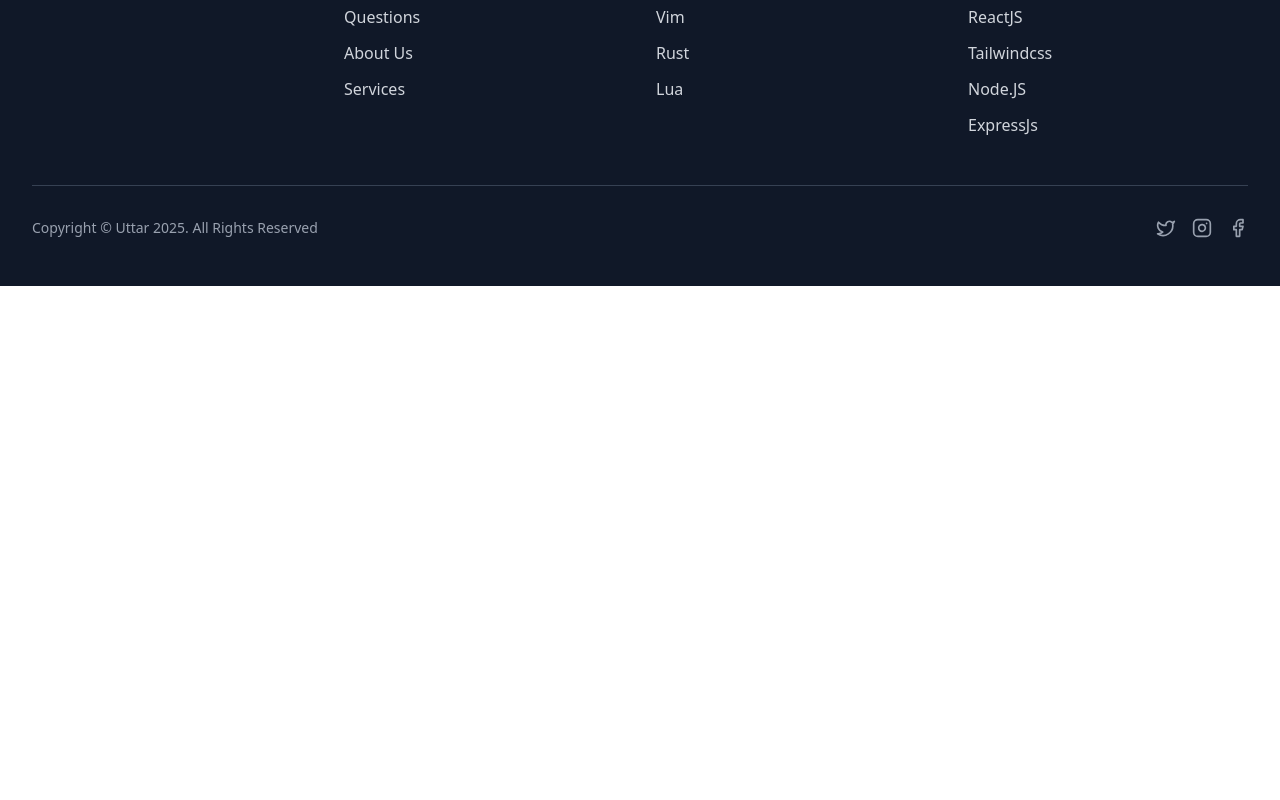
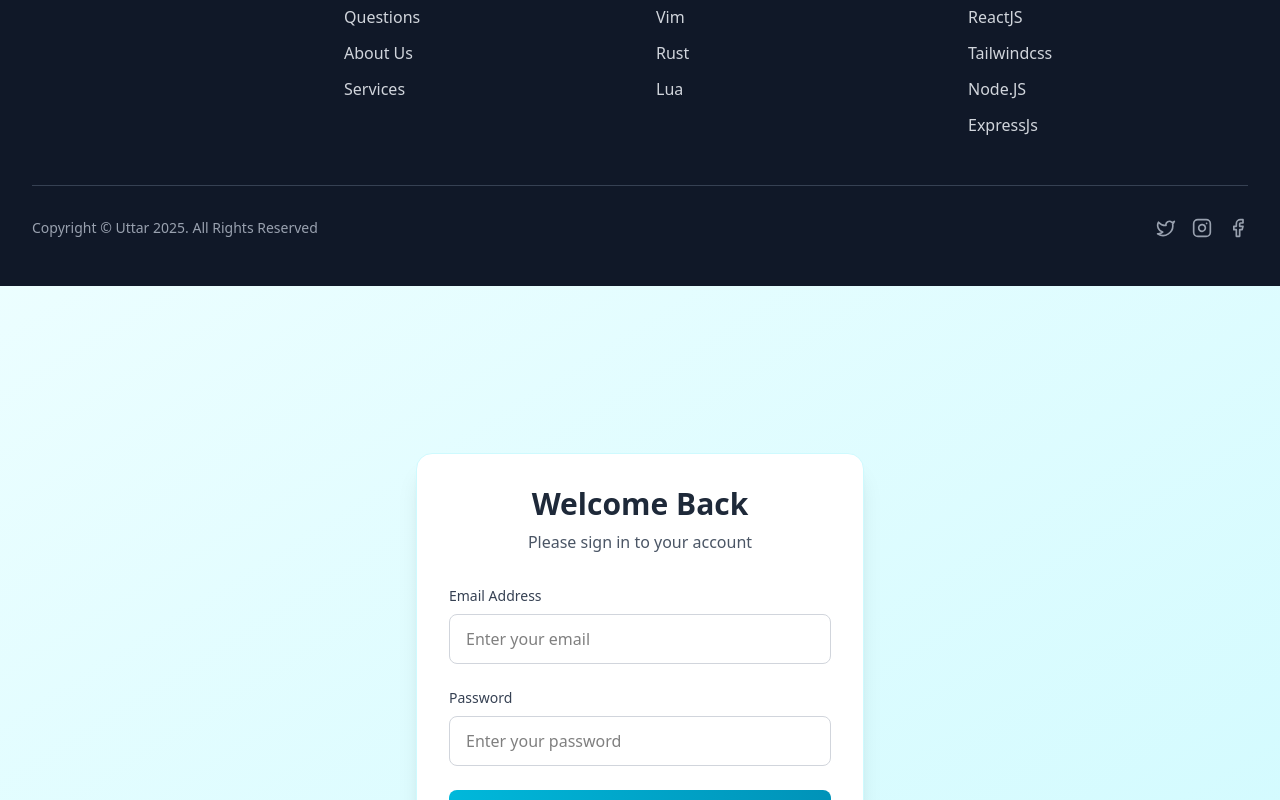
Before and after one commit to SarunMr/Uttar, a React (Vite) app in the folder frontend/: page / in a window 1280 px wide. Shown: the part 2000-2800 px from the top of the page. Before the commit the page ends 2286 px from the top, so only its background shows below. Built offline with nearby package versions, Linux system fonts and the light colour scheme.

Commit message:
login and register

```diff
--- a/frontend/package.json
+++ b/frontend/package.json
@@ -14,6 +14,7 @@
     "lucide-react": "^0.513.0",
     "react": "^19.1.0",
     "react-dom": "^19.1.0",
+    "react-hook-form": "^7.57.0",
     "react-icons": "^5.5.0",
     "react-router-dom": "^7.6.2",
     "tailwindcss": "^4.1.8"
--- a/frontend/src/App.jsx
+++ b/frontend/src/App.jsx
@@ -1,15 +1,11 @@
 import Homepage from "./pages/Homepage.jsx"
 import React from "react";
-import {
-  BrowserRouter as Router,
-  Routes,
-  Route,
-  useLocation,
-  useNavigate,
-} from "react-router-dom";
+import { BrowserRouter as Router,Routes,Route } from "react-router-dom";
+import Loginpage from "./pages/Loginpage.jsx";
 
 export default function App(){
   return(<>
     <Homepage/>
+    <Loginpage/>
     </>);
 }
--- a/frontend/src/components/Header.jsx
+++ b/frontend/src/components/Header.jsx
@@ -38,7 +38,7 @@ export default function UttarHeader() {
 
           {/* Auth Buttons */}
           <div className="flex items-center space-x-3">
-            <button className="px-4 py-2 text-cyan-500 hover:text-cyan-600 font-medium transition-colors">
+            <button className="px-4 py-2 text-cyan-500 hover:text-cyan-600 border border-cyan-500 font-medium transition-colors rounded-md">
               Login
             </button>
             <button className="px-6 py-2 bg-cyan-500 hover:bg-cyan-600 text-white font-medium rounded-md transition-colors">
--- /dev/null
+++ b/frontend/src/pages/Loginpage.jsx
@@ -0,0 +1,93 @@
+import { useForm } from "react-hook-form";
+export default function Loginpage() {
+  const {
+    register,
+    handleSubmit,
+    formState: { errors },
+  } = useForm();
+  return (
+    <>
+      <div className="min-h-screen bg-gradient-to-br from-cyan-50 to-cyan-100 flex items-center justify-center p-4">
+        {" "}
+        <div className="bg-white rounded-2xl shadow-xl w-full max-w-md p-8 border border-cyan-100">
+          <div className="text-center mb-8">
+            <h1 className="text-3xl font-bold text-gray-800 mb-2">
+              Welcome Back
+            </h1>
+            <p className="text-gray-600">Please sign in to your account</p>
+          </div>
+
+          <div className="space-y-6">
+            <div>
+              <label className="block text-sm font-medium text-gray-700 mb-2">
+                Email Address
+              </label>
+              <input
+                type="email"
+                {...register("email", {
+                  required: "Email is required",
+                  pattern: {
+                    value: /^[A-Z0-9._%+-]+@[A-Z0-9.-]+\.[A-Z]{2,}$/i,
+                    message: "Invalid email address",
+                  },
+                })}
+                className="w-full px-4 py-3 border border-gray-300 rounded-lg focus:ring-2 focus:ring-cyan-500 focus:border-transparent transition-all"
+                placeholder="Enter your email"
+              />
+              {errors.email && (
+                <p className="mt-1 text-sm text-red-600">
+                  {errors.email.message}
+                </p>
+              )}
+            </div>
+
+            <div>
+              <label className="block text-sm font-medium text-gray-700 mb-2">
+                Password
+              </label>
+              <input
+                type="password"
+                {...register("password", {
+                  required: "Password is required",
+                  minLength: {
+                    value: 6,
+                    message: "Password must be at least 6 characters",
+                  },
+                })}
+                className="w-full px-4 py-3 border border-gray-300 rounded-lg focus:ring-2 focus:ring-cyan-500 focus:border-transparent transition-all"
+                placeholder="Enter your password"
+              />
+              {errors.password && (
+                <p className="mt-1 text-sm text-red-600">
+                  {errors.password.message}
+                </p>
+              )}
+            </div>
+
+            {/* {loginError && ( */}
+            {/*   <div className="bg-red-50 border border-red-200 rounded-lg p-3"> */}
+            {/*     <p className="text-sm text-red-600">{loginError}</p> */}
+            {/*   </div> */}
+            {/* )} */}
+
+            <button
+              type="button"
+              className="w-full bg-gradient-to-r from-cyan-500 to-cyan-600 text-white py-3 rounded-lg font-semibold hover:from-cyan-600 hover:to-cyan-700 transition-all transform hover:scale-105 disabled:opacity-50 disabled:cursor-not-allowed"
+            >
+              Log In
+            </button>
+          </div>
+
+          <div className="mt-6 text-center">
+            <p className="text-gray-600">
+              Don't have an account?{" "}
+              <button className="text-cyan-600 hover:text-cyan-700 font-semibold hover:underline">
+                Sign up here
+              </button>
+            </p>
+          </div>
+        </div>
+      </div>
+    </>
+  );
+}
--- /dev/null
+++ b/frontend/src/pages/Registerpage.jsx
@@ -0,0 +1,122 @@
+import { useForm } from "react-hook-form";
+
+export default function Registerpage() {
+  const {
+    register,
+    handleSubmit,
+    formState: { errors },
+  } = useForm();
+  return (<>
+ <div className="min-h-screen bg-gradient-to-br from-cyan-50 to-cyan-100 flex items-center justify-center p-4">
+      <div className="bg-white rounded-2xl shadow-xl w-full max-w-md p-8 border border-cyan-100">
+        <div className="text-center mb-8">
+          <h1 className="text-3xl font-bold text-gray-800 mb-2">Create Account</h1>
+          <p className="text-gray-600">Please fill in your information</p>
+        </div>
+
+        <div className="space-y-6">
+          <div>
+            <label className="block text-sm font-medium text-gray-700 mb-2">
+              Full Name
+            </label>
+            <input
+              type="text"
+              {...register('name', {
+                required: 'Name is required',
+                minLength: {
+                  value: 2,
+                  message: 'Name must be at least 2 characters'
+                }
+              })}
+              className="w-full px-4 py-3 border border-gray-300 rounded-lg focus:ring-2 focus:ring-cyan-500 focus:border-transparent transition-all"
+              placeholder="Enter your full name"
+            />
+            {errors.name && (
+              <p className="mt-1 text-sm text-red-600">{errors.name.message}</p>
+            )}
+          </div>
+
+          <div>
+            <label className="block text-sm font-medium text-gray-700 mb-2">
+              Email Address
+            </label>
+            <input
+              type="email"
+              {...register('email', {
+                required: 'Email is required',
+                pattern: {
+                  value: /^[A-Z0-9._%+-]+@[A-Z0-9.-]+\.[A-Z]{2,}$/i,
+                  message: 'Invalid email address'
+                }
+              })}
+              className="w-full px-4 py-3 border border-gray-300 rounded-lg focus:ring-2 focus:ring-cyan-500 focus:border-transparent transition-all"
+              placeholder="Enter your email"
+            />
+            {errors.email && (
+              <p className="mt-1 text-sm text-red-600">{errors.email.message}</p>
+            )}
+          </div>
+
+          <div>
+            <label className="block text-sm font-medium text-gray-700 mb-2">
+              Password
+            </label>
+            <input
+              type="password"
+              {...register('password', {
+                required: 'Password is required',
+                minLength: {
+                  value: 6,
+                  message: 'Password must be at least 6 characters'
+                },
+                pattern: {
+                  value: /^(?=.*[a-z])(?=.*[A-Z])(?=.*\d)/,
+                  message: 'Password must contain at least one uppercase letter, one lowercase letter, and one number'
+                }
+              })}
+              className="w-full px-4 py-3 border border-gray-300 rounded-lg focus:ring-2 focus:ring-cyan-500 focus:border-transparent transition-all"
+              placeholder="Create a password"
+            />
+            {errors.password && (
+              <p className="mt-1 text-sm text-red-600">{errors.password.message}</p>
+            )}
+          </div>
+
+          <div>
+            <label className="block text-sm font-medium text-gray-700 mb-2">
+              Confirm Password
+            </label>
+            <input
+              type="password"
+              className="w-full px-4 py-3 border border-gray-300 rounded-lg focus:ring-2 focus:ring-cyan-500 focus:border-transparent transition-all"
+              placeholder="Confirm your password"
+            />
+            {errors.confirmPassword && (
+              <p className="mt-1 text-sm text-red-600">{errors.confirmPassword.message}</p>
+            )}
+          </div>
+
+
+          <button
+            type="button"
+            className="w-full bg-gradient-to-r from-cyan-500 to-cyan-600 text-white py-3 rounded-lg font-semibold hover:from-cyan-600 hover:to-cyan-700 transition-all transform hover:scale-105 disabled:opacity-50 disabled:cursor-not-allowed"
+          >
+          </button>
+        </div>
+
+        <div className="mt-6 text-center">
+          <p className="text-gray-600">
+            Already have an account?{' '}
+            <button
+              className="text-cyan-600 hover:text-cyan-700 font-semibold hover:underline"
+            >
+              Sign in here
+            </button>
+          </p>
+        </div>
+      </div>
+    </div>
+
+  </>
+  );
+}
```
Also changed, not shown: frontend/src/pages/Homepage.jsx (+32 -32 lines), 1 other file (tests, documents, lock files or other folders).
